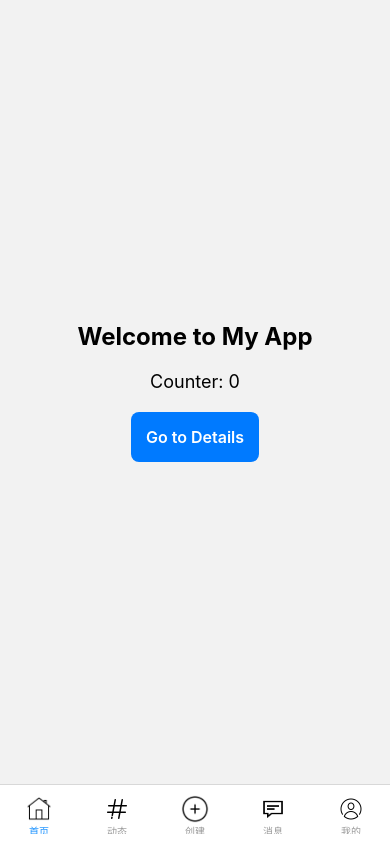
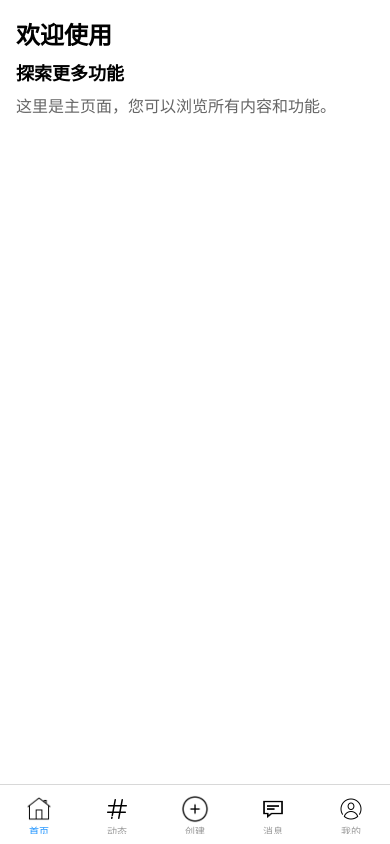
Before and after one commit to XuHanpeace/FaceGlow, a React Native app: screen /Home in a window 390 px wide. Built offline with nearby package versions, Linux system fonts and the light colour scheme.

Commit message:
feat: 实现底部Tab

```diff
--- /dev/null
+++ b/src/components/HeaderSection.tsx
@@ -0,0 +1,44 @@
+import React from 'react';
+import { View, Text, StyleSheet } from 'react-native';
+
+interface HeaderSectionProps {
+  title: string;
+  subtitle?: string;
+  description?: string;
+}
+
+const HeaderSection: React.FC<HeaderSectionProps> = ({
+  title,
+  subtitle,
+  description,
+}) => {
+  return (
+    <View style={styles.container}>
+      <Text style={styles.title}>{title}</Text>
+      {subtitle && <Text style={styles.subtitle}>{subtitle}</Text>}
+      {description && <Text style={styles.description}>{description}</Text>}
+    </View>
+  );
+};
+
+const styles = StyleSheet.create({
+  container: {
+    padding: 16,
+  },
+  title: {
+    fontSize: 24,
+    fontWeight: 'bold',
+    marginBottom: 8,
+  },
+  subtitle: {
+    fontSize: 18,
+    fontWeight: 'bold',
+    marginBottom: 8,
+  },
+  description: {
+    fontSize: 16,
+    color: '#666',
+  },
+});
+
+export default HeaderSection;
--- a/src/screens/FeedScreen.tsx
+++ b/src/screens/FeedScreen.tsx
@@ -1,10 +1,15 @@
 import React from 'react';
 import { View, Text, StyleSheet } from 'react-native';
+import HeaderSection from '../components/HeaderSection';
 
 const FeedScreen = () => {
   return (
     <View style={styles.container}>
-      <Text style={styles.text}>动态页面</Text>
+      <HeaderSection
+        title="动态"
+        subtitle="最新内容"
+        description="查看好友和关注的人发布的最新动态。"
+      />
     </View>
   );
 };
@@ -12,8 +17,6 @@ const FeedScreen = () => {
 const styles = StyleSheet.create({
   container: {
     flex: 1,
-    justifyContent: 'center',
-    alignItems: 'center',
     backgroundColor: '#fff',
   },
   text: {
--- a/src/screens/HomeScreen.tsx
+++ b/src/screens/HomeScreen.tsx
@@ -3,6 +3,8 @@ import {View, Text, StyleSheet, TouchableOpacity} from 'react-native';
 import type {NativeStackNavigationProp} from '@react-navigation/native-stack';
 import {RootStackParamList} from '../../App';
 import {useAppSelector} from '../hooks/reduxHooks';
+import HeaderSection from '../components/HeaderSection';
+
 
 type HomeScreenNavigationProp = NativeStackNavigationProp<
   RootStackParamList,
@@ -18,13 +20,11 @@ const HomeScreen: React.FC<Props> = ({navigation}) => {
 
   return (
     <View style={styles.container}>
-      <Text style={styles.title}>Welcome to My App</Text>
-      <Text style={styles.counter}>Counter: {counter}</Text>
-      <TouchableOpacity
-        style={styles.button}
-        onPress={() => navigation.navigate('Detail', {id: '1'})}>
-        <Text style={styles.buttonText}>Go to Details</Text>
-      </TouchableOpacity>
+      <HeaderSection
+        title="欢迎使用"
+        subtitle="探索更多功能"
+        description="这里是主页面，您可以浏览所有内容和功能。"
+      />
     </View>
   );
 };
@@ -32,18 +32,11 @@ const HomeScreen: React.FC<Props> = ({navigation}) => {
 const styles = StyleSheet.create({
   container: {
     flex: 1,
-    alignItems: 'center',
-    justifyContent: 'center',
-    padding: 20,
-  },
-  title: {
-    fontSize: 24,
-    fontWeight: 'bold',
-    marginBottom: 20,
+    backgroundColor: '#fff',
   },
   counter: {
     fontSize: 18,
-    marginBottom: 20,
+    marginVertical: 20,
   },
   button: {
     backgroundColor: '#007AFF',
--- a/src/screens/MessageScreen.tsx
+++ b/src/screens/MessageScreen.tsx
@@ -1,5 +1,6 @@
 import React from 'react';
 import { View, Text, StyleSheet, FlatList } from 'react-native';
+import HeaderSection from '../components/HeaderSection';
 
 const MessageScreen = () => {
   const messages = [
@@ -10,6 +11,11 @@ const MessageScreen = () => {
 
   return (
     <View style={styles.container}>
+      <HeaderSection
+        title="消息中心"
+        subtitle="通知与提醒"
+        description="查看您的所有消息、通知和互动提醒。"
+      />
       <FlatList
         data={messages}
         keyExtractor={(item) => item.id}
--- a/src/screens/ProfileScreen.tsx
+++ b/src/screens/ProfileScreen.tsx
@@ -1,9 +1,15 @@
 import React from 'react';
 import { View, Text, StyleSheet, Image } from 'react-native';
+import HeaderSection from '../components/HeaderSection';
 
 const ProfileScreen = () => {
   return (
     <View style={styles.container}>
+      <HeaderSection
+        title="个人中心"
+        subtitle="我的资料"
+        description="管理您的个人信息、收藏和设置。"
+      />
       <View style={styles.header}>
         <Image
           style={styles.avatar}
@@ -11,7 +17,6 @@ const ProfileScreen = () => {
         />
         <Text style={styles.name}>用户名</Text>
       </View>
-
       <View style={styles.menuItem}>
         <Text style={styles.menuText}>我的收藏</Text>
       </View>
```
